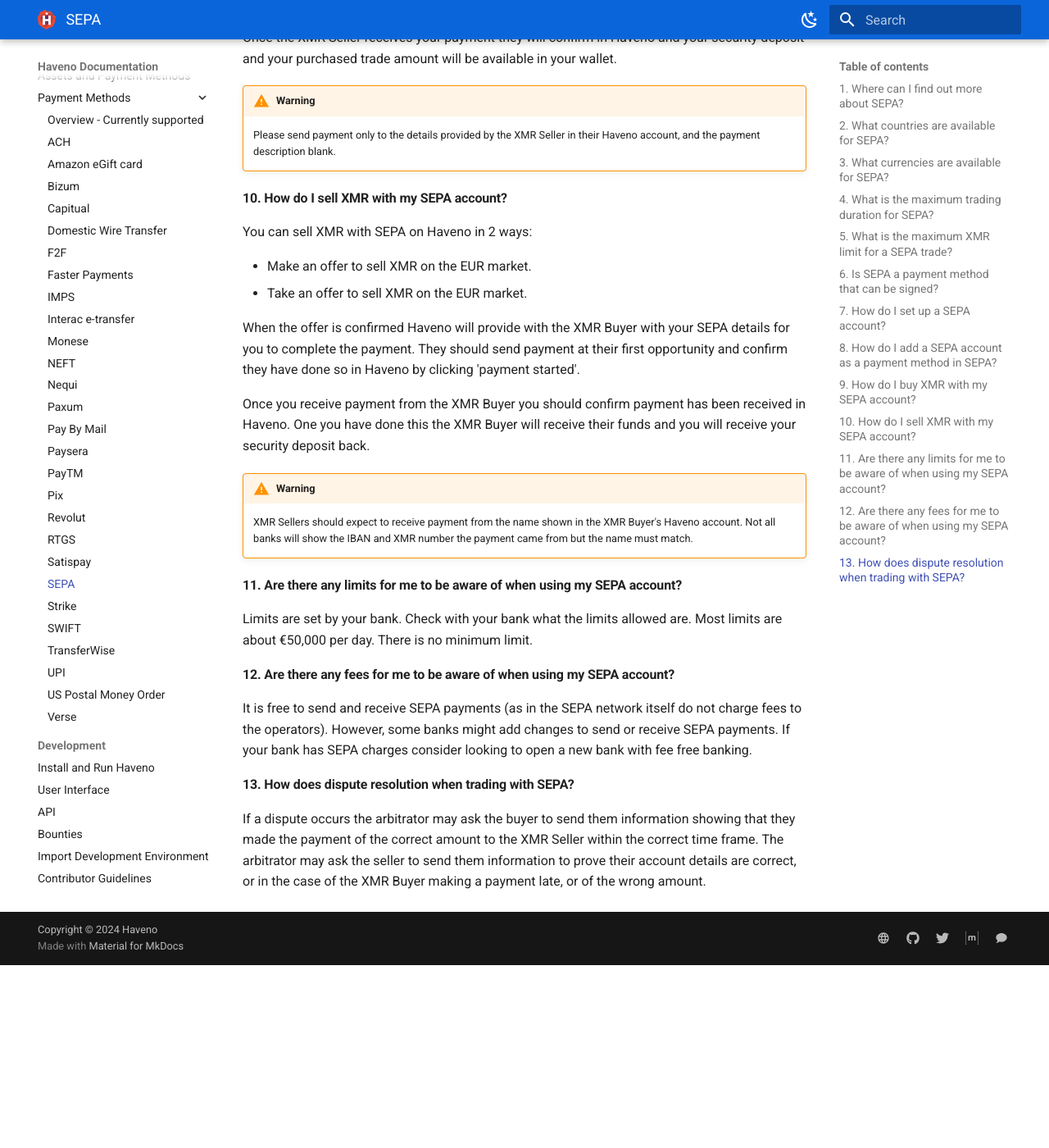
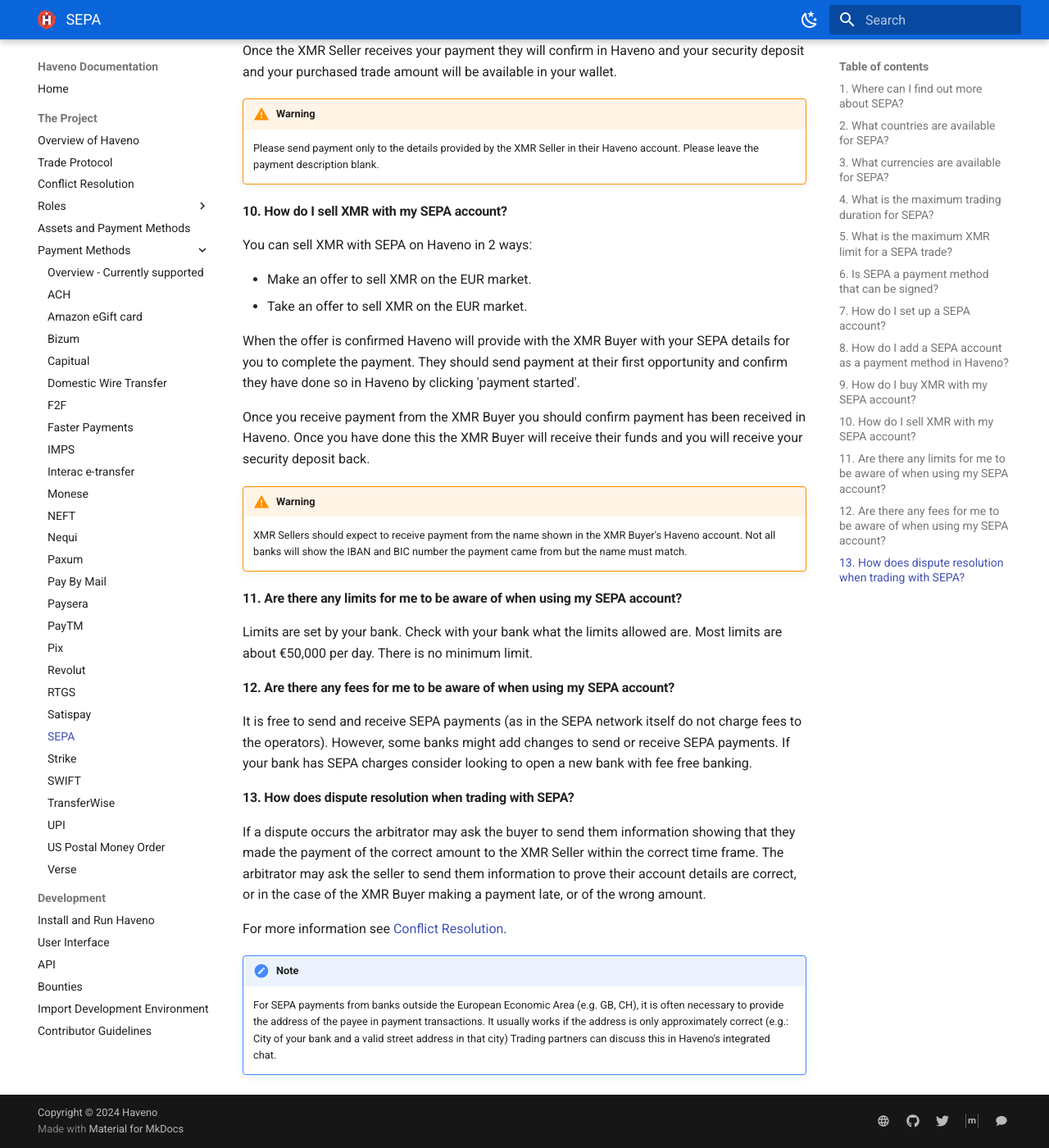
Before and after one commit to haveno-dex/haveno-docs, an MkDocs documentation site: the page built from docs/the-project/payment_methods/SEPA.md, in a window 1280 px wide and 1400 px high, scrolled down 1937 px. Shown: the whole window at 82% size. Built offline with MkDocs 1.6.1 and Material for MkDocs 9.7.7, drawn with Linux system fonts in a browser that asks for light colours; the version menu is left out; before the commit the page ends 3114 px from its top, so only the background shows below that; some of the changed text lies outside the part shown.

Commit message:
Add SEPA Instant & Fix SEPA

```diff
--- a/docs/the-project/payment_methods/SEPA.md
+++ b/docs/the-project/payment_methods/SEPA.md
@@ -30,17 +30,17 @@
 
 #### 6. Is SEPA a payment method that can be signed?
 
-Yes, SEPA payment accounts on Haveno require signing to lift limits to above 0.01 XMR.
+Yes, SEPA payment accounts on Haveno require signing to lift limits to above 3 XMR.
 
 #### 7. How do I set up a SEPA account?
 
 SEPA are supported by all EU based banks, some EU based payment providers as well as some non-EU European banks and payment providers.
 
-#### 8. How do I add a SEPA account as a payment method in SEPA?
+#### 8. How do I add a SEPA account as a payment method in Haveno?
 
 It is easy to add your SEPA account to Haveno.
 
-- Go to the top menu in SEPA and select Account.
+- Go to the top menu in Haveno and select Account.
 - Then select National Currency Accounts.
 - Click add new account
 - Select SEPA
@@ -48,7 +48,9 @@
 - Choose to use a custom account name this helps makes it easier for you to manage multiple payment methods in Haveno (this will be visible only to you, for example: SEPA - EUR - Jan Franco
 - Click save new account
 
-Make sure all the details are correct when you add. Make sure to include both your Name as shown by the bank when you send payment (eg Jan Franco, or Franco. Jan), your IBAN and BIC number.
+Make sure all the details are correct when you add.
+
+Make sure to include both your Name as shown by the bank when you send payment (eg Jan Franco, or Franco. Jan), your IBAN and BIC number.
 
 !!! warning
     Revolut SEPA accounts are not allowed on Haveno due to poor acceptance by other banks
@@ -67,7 +69,7 @@
 Once the XMR Seller receives your payment they will confirm in Haveno and your security deposit and your purchased trade amount will be available in your wallet.
 
 !!! warning
-    Please send payment only to the details provided by the XMR Seller in their Haveno account, and the payment description blank.
+    Please send payment only to the details provided by the XMR Seller in their Haveno account. Please leave the payment description blank.
 
 #### 10. How do I sell XMR with my SEPA account?
 
@@ -78,10 +80,10 @@
 
 When the offer is confirmed Haveno will provide with the XMR Buyer with your SEPA details for you to complete the payment. They should send payment at their first opportunity and confirm they have done so in Haveno by clicking 'payment started'.
 
-Once you receive payment from the XMR Buyer you should confirm payment has been received in Haveno. One you have done this the XMR Buyer will receive their funds and you will receive your security deposit back.
+Once you receive payment from the XMR Buyer you should confirm payment has been received in Haveno. Once you have done this the XMR Buyer will receive their funds and you will receive your security deposit back.
 
 !!! warning
-    XMR Sellers should expect to receive payment from the name shown in the XMR Buyer's Haveno account. Not all banks will show the IBAN and XMR number the payment came from but the name must match.
+    XMR Sellers should expect to receive payment from the name shown in the XMR Buyer's Haveno account. Not all banks will show the IBAN and BIC number the payment came from but the name must match.
 
 #### 11. Are there any limits for me to be aware of when using my SEPA account?
 
@@ -95,3 +97,8 @@
 
 If a dispute occurs the arbitrator may ask the buyer to send them information showing that they made the payment of the correct amount to the XMR Seller within the correct time frame.
 The arbitrator may ask the seller to send them information to prove their account details are correct, or in the case of the XMR Buyer making a payment late, or of the wrong amount.
+
+For more information see [Conflict Resolution](../conflict-resolution.md).
+
+!!! note
+    For SEPA payments from banks outside the European Economic Area (e.g. GB, CH), it is often necessary to provide the address of the payee in payment transactions. It usually works if the address is only approximately correct (e.g.: City of your bank and a valid street address in that city) Trading partners can discuss this in Haveno's integrated chat.
```
Also changed, not shown: docs/the-project/conflict-resolution.md (+1 -1 lines), docs/the-project/payment_methods/0-all-methods.md (+1 -1 lines), docs/the-project/payment_methods/SEPA_Instant.md (added, +104 -0 lines).
